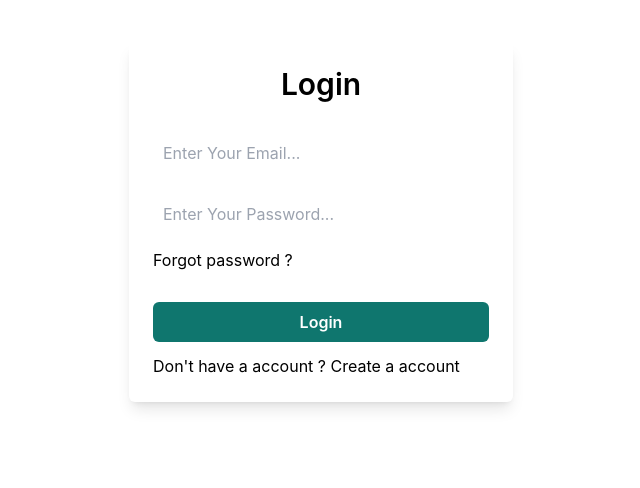
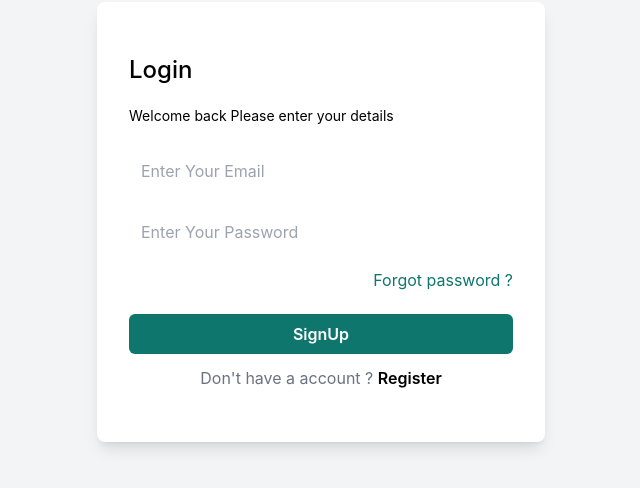
Before and after one commit to MasudRana15924/MicroTaskBidz-Frontend, a React (Create React App) app: page /user-signin in a window 1280 px wide. Shown: the part 178-666 px from the top of the page, without its empty margins (319-959 px from the left). Built offline with nearby package versions, Linux system fonts and the light colour scheme.

Commit message:
Login page done

```diff
--- a/src/App.js
+++ b/src/App.js
@@ -4,21 +4,19 @@ import {
   Routes,
   Route,
 } from "react-router-dom";
-import Home from './components/Home';
 import UserSignup from './pages/user/UserSignup';
 import Login from './pages/user/Login';
 
 
 function App() {
   return (
-    <BrowserRouter>
+
       <Routes>
-        <Route path="/" element={<Home/>} />
         <Route path="/user-signin" element={<Login/>} />
 
         <Route path="/user-signup" element={<UserSignup/>} />
       </Routes>
-    </BrowserRouter>
+
   );
 }
 export default App;
--- a/src/index.js
+++ b/src/index.js
@@ -1,13 +1,19 @@
 import React from 'react';
 import ReactDOM from 'react-dom/client';
 import './index.css';
+import { Provider } from "react-redux";
+import { BrowserRouter } from "react-router-dom";
 import App from './App';
 import reportWebVitals from './reportWebVitals';
-
+import store from "./state/store";
 const root = ReactDOM.createRoot(document.getElementById('root'));
 root.render(
   <React.StrictMode>
-    <App />
+    <Provider store={store}>
+      <BrowserRouter>
+        <App />
+      </BrowserRouter>
+    </Provider>
   </React.StrictMode>
 );
 
--- a/src/pages/user/Login.js
+++ b/src/pages/user/Login.js
@@ -1,35 +1,69 @@
-import React from 'react';
+import React, { useState } from 'react';
 import { Link } from 'react-router-dom';
 import './User.css'
+import { useDispatch } from 'react-redux';
 
 const Login = () => {
+    const dispatch = useDispatch();
+    const [user, setUser] = useState({
+
+        email: "",
+        password: "",
+    });
+    const { name, email, password } = user;
+    const registerSubmit = (e) => {
+        e.preventDefault();
+        const myForm = new FormData();
+
+        myForm.set("email", email);
+        myForm.set("password", password);
+        dispatch();
+
+    };
+    const registerDataChange = (e) => {
+        setUser({
+            ...user,
+            [e.target.name]: e.target.value
+        });
+    };
     return (
-        <div class="flex justify-center items-center h-screen ">
-            <img src="" alt="" />
+        <div class="flex flex-col items-center justify-center min-h-screen bg-gray-100">
+            <div class="w-full max-w-md">
+                <div class="bg-white rounded-lg shadow-lg p-8">
+                    <h2 class="mt-5 mb-5 text-2xl font-medium mb-4 text-start">Login </h2>
 
-            <div class="w-96 p-6 shadow-lg bg-white rounded-md">
-                <h1 class="text-3xl block text-center font-semibold"><i class="fa-solid fa-user"></i> Login</h1>
+                    <h2 class="mt-5 mb-5 text-sm font-sm mb-4 text-start">Welcome back Please enter your details </h2>
+                    <form onSubmit={registerSubmit}>
 
+                        <div class="mb-4">
+                            <input class="border border-gray-200 w-full h-10 rounded p-3" type="text" id="useremail"
+                                name="email"
+                                value={email}
+                                onChange={registerDataChange}
+                                placeholder="Enter Your Email"
+                                required
+                            />
+                        </div>
+                        <div class="mb-4">
 
-                <div class="mt-6">
-                    {/* <label for="username" class="block text-base mb-2">Email </label> */}
-                    <input type="text" id="username" class=" " placeholder="Enter Your Email..." />
+                            <input class="border-2 border-gray-200 w-full h-10 rounded p-3" type="password" id="userpassword"
+                                name="password"
+                                value={name}
+                                onChange={registerDataChange}
+                                placeholder="Enter Your Password"
+                                required
+                            />
+                        </div>
+                        <div class="text-end mt-3 mb-3">
+                            <Link to="/forgot-password"><span class="text-teal-700 text-end">Forgot password ? </span> </Link>
+                        </div>
+
+                        <button class="border-2 border-teal-700 bg-teal-700 text-white py-1 w-full rounded-md  font-semibold h-10 bg-teal-700" type="submit">SignUp</button>
+                        <div class="mt-3 mb-5 text-center">
+                            <Link to="/user-signup" class="text-black"><span class="text-gray-500">Don't have a account ? </span> <span class="text-black-900 font-semibold"> Register </span></Link>
+                        </div>
+                    </form>
                 </div>
-                <div class="mt-3">
-                    {/* <label for="password" class="block text-base mb-2">Password</label> */}
-                    <input type="password" id="password" class="" placeholder="Enter Your Password..." />
-                </div>
-                <div class="mt-3">
-                <Link to="/signup" class="text-black">Forgot password ? </Link>
-                </div>
-
-                <div class="mt-5">
-                    <button type="submit" class="border-2 border-indigo-700 bg-teal-700 text-white py-1 w-full rounded-md  font-semibold h-10">Login</button>
-                </div>
-                <div class="mt-3">
-                <Link to="/user-signup" class="text-black">Don't have a account ? Create a account </Link>
-                </div>
-
             </div>
 
         </div>
--- /dev/null
+++ b/src/state/store.js
@@ -0,0 +1,20 @@
+import { configureStore, combineReducers } from "@reduxjs/toolkit";
+
+const middlewares = [];
+
+if (process.env.NODE_ENV !== "development") {
+  const { logger } = require("redux-logger");
+  middlewares.push(logger);
+}
+
+const rootReducer = combineReducers({
+
+});
+
+const store = configureStore({
+  reducer: rootReducer,
+  middleware: (getDefaultMiddleware) =>
+    getDefaultMiddleware().concat(...middlewares),
+});
+
+export default store;
```
